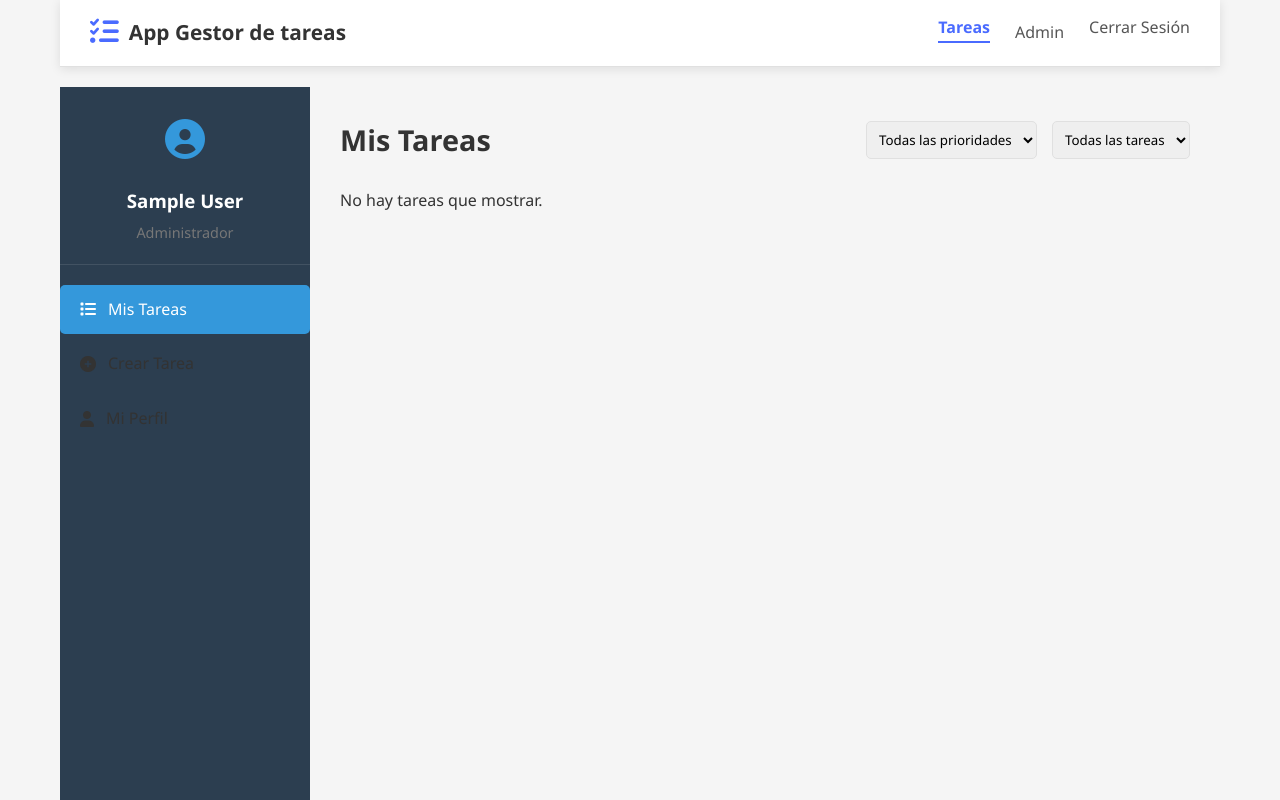
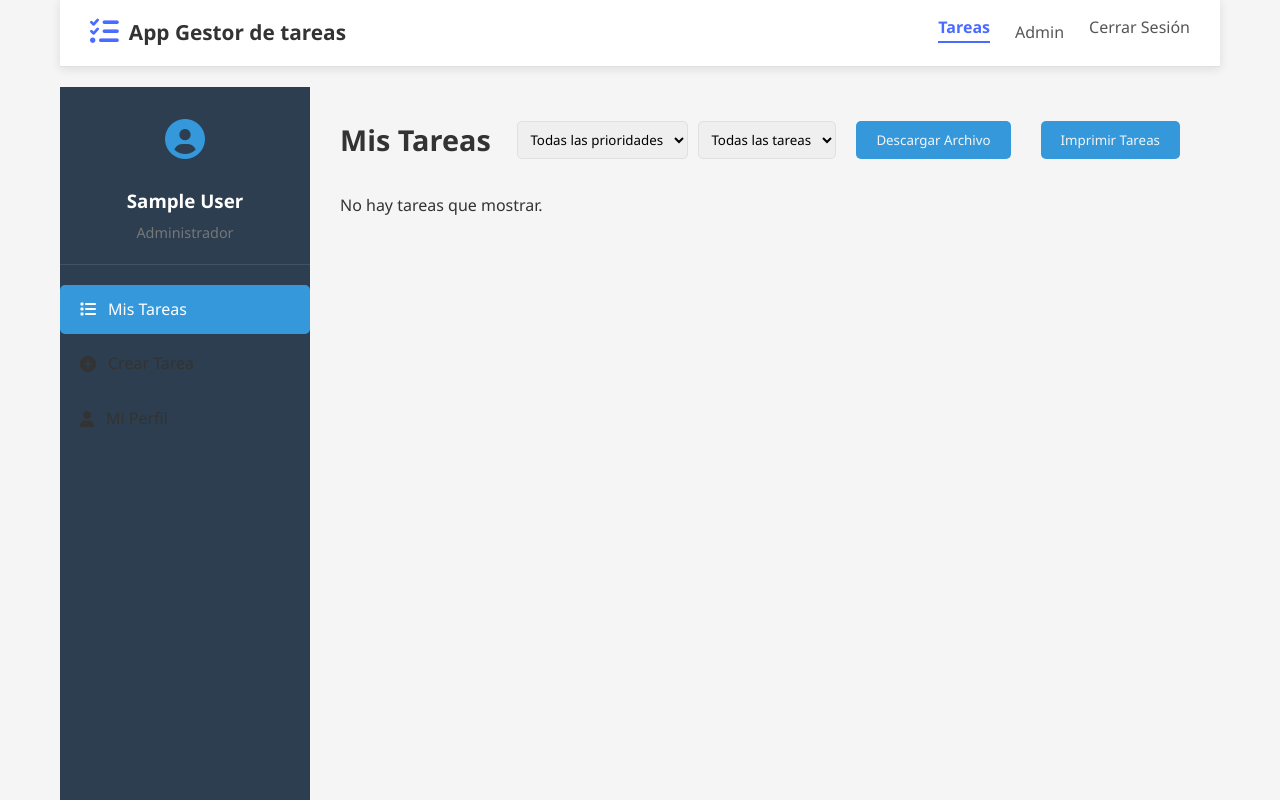
Before and after one commit to hectorwilder93/Proyecto-gestor-de-tareas, a website: page public/dashboard.html in a window 1280 px wide. Drawn offline with Linux system fonts and the light colour scheme; sample sign-in values are in the browser's storage.

Commit message:
Actualizar cambios de hoy

```diff
--- a/public/dashboard.html
+++ b/public/dashboard.html
@@ -17,7 +17,7 @@
             <nav>
                 <ul>
                     <li><a href="dashboard.html" class="active">Tareas</a></li>
-                    <li><a href="#" id="adminLink" style="display:none;">Admin</a></li>
+                    <li><a href="#" id="adminLink" style="display: none;">Admin</a></li>
                     <li><a href="#" id="logoutLink">Cerrar Sesión</a></li>
                 </ul>
             </nav>
@@ -60,6 +60,8 @@
                             <option value="completed">Completadas</option>
                             <option value="overdue">Vencidas</option>
                         </select>
+                        <button id="downloadBtnFile">Descargar Archivo</button>
+                        <button id="printTaskBtn">Imprimir Tareas</button>
                     </div>
                 </div>
 
--- a/public/style.css
+++ b/public/style.css
@@ -382,7 +382,7 @@ nav a:hover {
     display: flex;
     justify-content: space-between;
     align-items: center;
-    margin-bottom: 25px;
+    margin-bottom: 30px;
 }
 
 .section-header h2 {
@@ -392,7 +392,7 @@ nav a:hover {
 
 .filters {
     display: flex;
-    gap: 15px;
+    gap: 10px;
 }
 
 .filters select {
@@ -502,6 +502,34 @@ nav a:hover {
 .task-actions .btn {
     padding: 5px 10px;
     font-size: 0.8rem;
+}
+
+#downloadBtnFile {
+    background-color: var(--primary-color);
+    color: var(--light-gray);
+    border: none;
+    padding: 10px 20px;
+    margin: 0 10px;
+    cursor: pointer;
+    border-radius: 5px;
+}
+
+#downloadBtnFile:hover {
+    background-color: var(--primary-color);
+}
+
+#printTaskBtn {
+    background-color: var(--primary-color);
+    color: var(--light-gray);
+    border: none;
+    padding: 10px 20px;
+    margin: 0 10px;
+    cursor: pointer;
+    border-radius: 5px;
+}
+
+#printTaskBtn {
+    background-color: var(--primary-color);
 }
 
 /* Detalles de tarea */
@@ -627,7 +655,7 @@ nav a:hover {
     display: flex;
     justify-content: center;
     align-items: center;
-    z-index: 1000;
+    z-index: 1;
 }
 
 .modal-content {
--- a/public/tasks.js
+++ b/public/tasks.js
@@ -262,7 +262,7 @@ function deleteCurrentTask() {
     }
 }
 
-//CRear las tareas
+//Crear las tareas
 function handleTaskSubmit(e) {
     e.preventDefault();
 
@@ -435,3 +435,16 @@ function formatDateTime(dateTimeString) {
     };
     return new Date(dateTimeString).toLocaleDateString('es-ES', options);
 }
+
+//Descargar archivos
+downloadBtnFile.addEventListener("click", function () {
+        const link = document.createElement("a");
+        link.href = "archivo-ejemplo.txt";
+        link.download = "archivo-ejemplo.txt";
+        link.click();
+    });
+
+//Imprimir archivos
+printTaskBtn.addEventListener("click", function () {
+        window.print();
+    });
```
